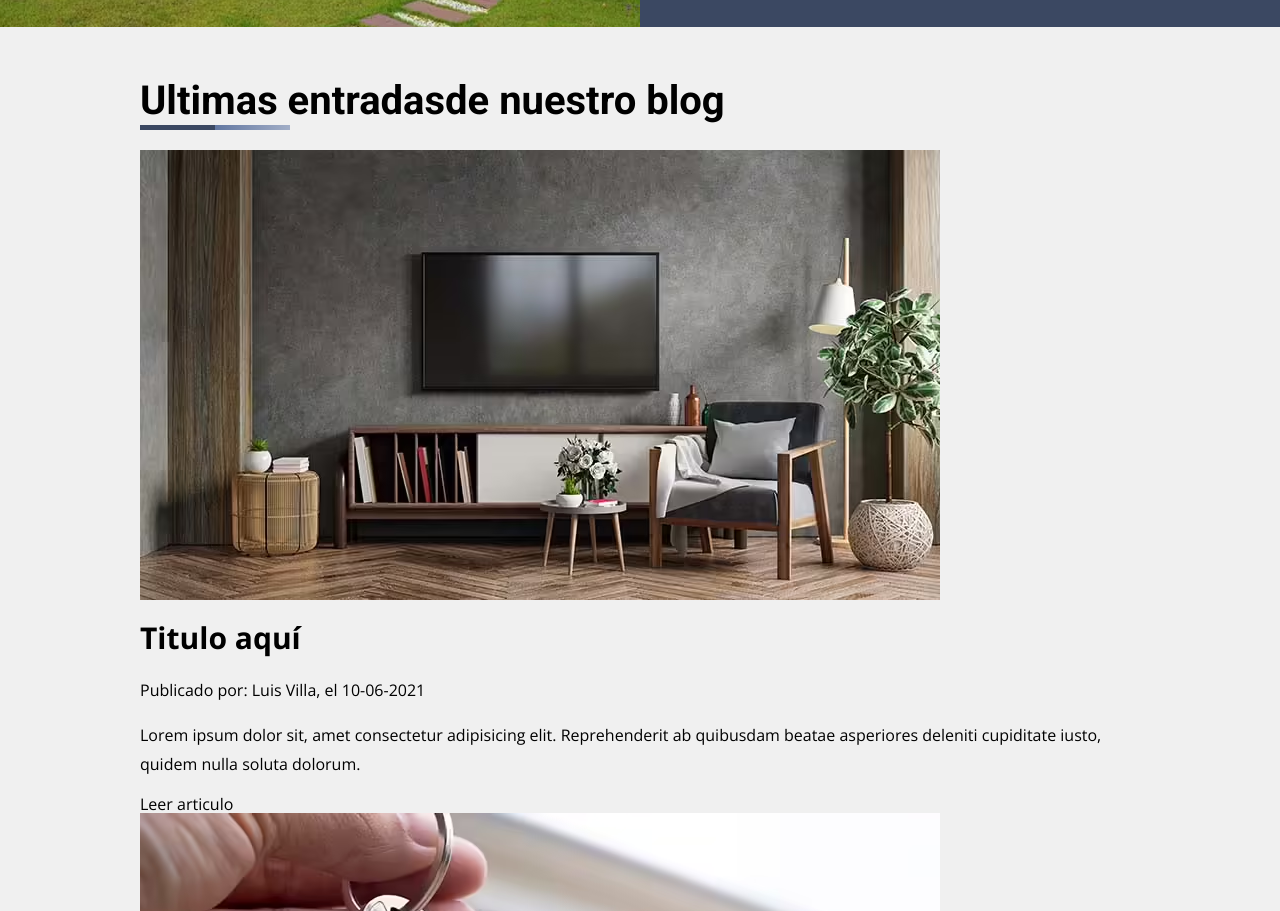
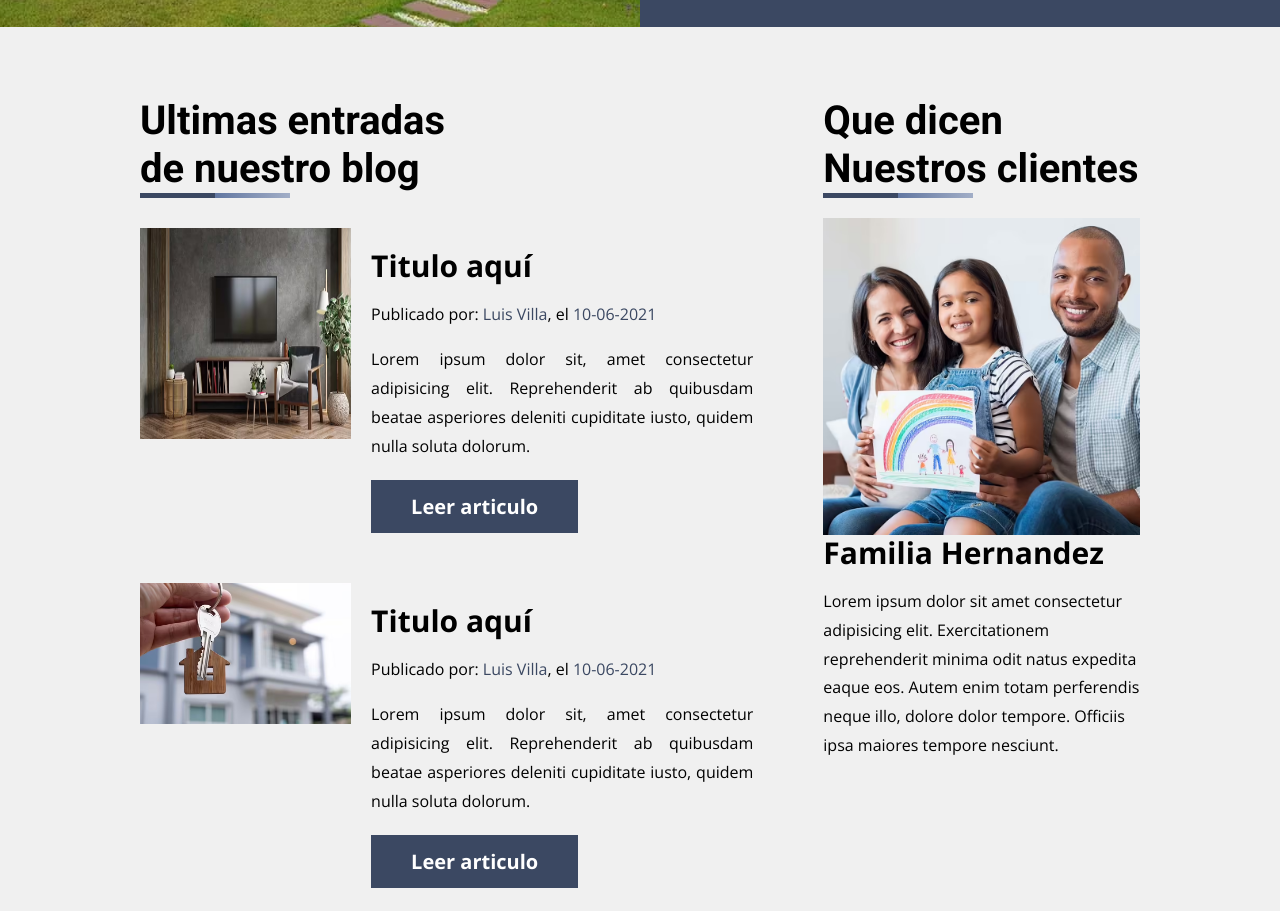
Before and after one commit to LuisVilla12/PR-RealStyle, a website: page index.html in a window 1280 px wide. Shown: the part 2181-3092 px from the top of the page. Drawn offline with nearby package versions, Linux system fonts and the light colour scheme.

Commit message:
v02 Main

```diff
--- a/index.html
+++ b/index.html
@@ -133,7 +133,7 @@
                         <picture>
                             <source srcset="build/img/blog_1.avif" type="image/avif">
                             <source srcset="build/img/blog_1.webp" type="image/webp">
-                            <img loading="lazy" src="build/img/blog_1.jpg" alt="etiquetas-imageb">
+                            <img loading="lazy" src="build/img/blog_1.jpg" alt="etiquetas-imageb" class="testimonial__img">
                         </picture>
                     </div>
                     <div class="testimonial__contenido">
--- a/src/scss/iu/_main.scss
+++ b/src/scss/iu/_main.scss
@@ -0,0 +1,52 @@
+@use 'base/variables' as v;
+@use 'base/mixins' as m;
+.principal__grid {
+    @include m.desktop {
+        display: grid;
+        grid-template-columns: 2fr 1fr;
+        column-gap: 5rem;
+    }
+}
+
+.blog {
+    &__grid {
+        margin: 3rem 0;
+    }
+    &__heading {
+        @include m.desktop {
+            span {
+                display: block;
+            }
+        }
+    }
+}
+
+.testimonial {
+    margin: 3rem 0;
+    @include m.tablet {
+        display: grid;
+        grid-template-columns: 1fr 2fr;
+    }
+    &__img {
+        aspect-ratio: 1/1;
+    }
+    &__contenido {
+        padding: 2rem;
+    }
+    &__heading {
+        margin: 0;
+    }
+    &__meta {
+        color: v.$negro;
+        span {
+            color: v.$primario;
+        }
+    }
+    &__descripcion {
+        text-align: justify;
+        margin: 0;
+    }
+    &__boton {
+        @include m.boton(v.$primario, v.$blanco);
+    }
+}
```
Also changed, not shown: build/css/app.css, 1 other file.
